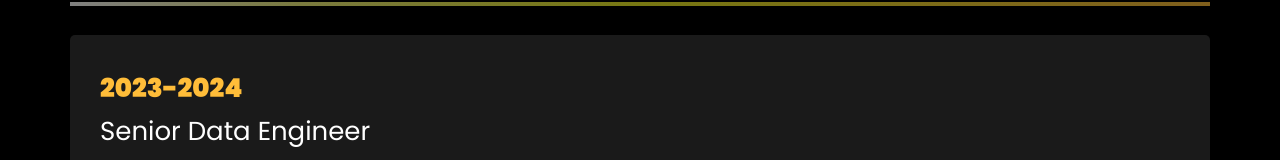
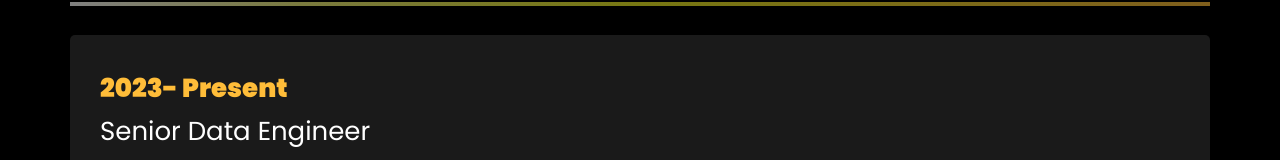
Before and after one commit to jayanthbalina/DataEngineerPortfolio, a plain HTML site: page index.html in a window 1280 px wide. Shown: the part 4371-4531 px from the top of the page. Drawn offline with Linux system fonts and the light colour scheme; files whose address does not match are found by name.

Commit message:
Update index.html

```diff
--- a/index.html
+++ b/index.html
@@ -447,7 +447,7 @@
 			<div class="row">
 
 				<div class="resume-wrap ftco-animate">
-					<span class="date">2023-2024</span>
+					<span class="date">2023- Present</span>
 					<h2>Senior Data Engineer</h2>
 					<span class="position">Charter Communications </span>
 					<ul>
```
